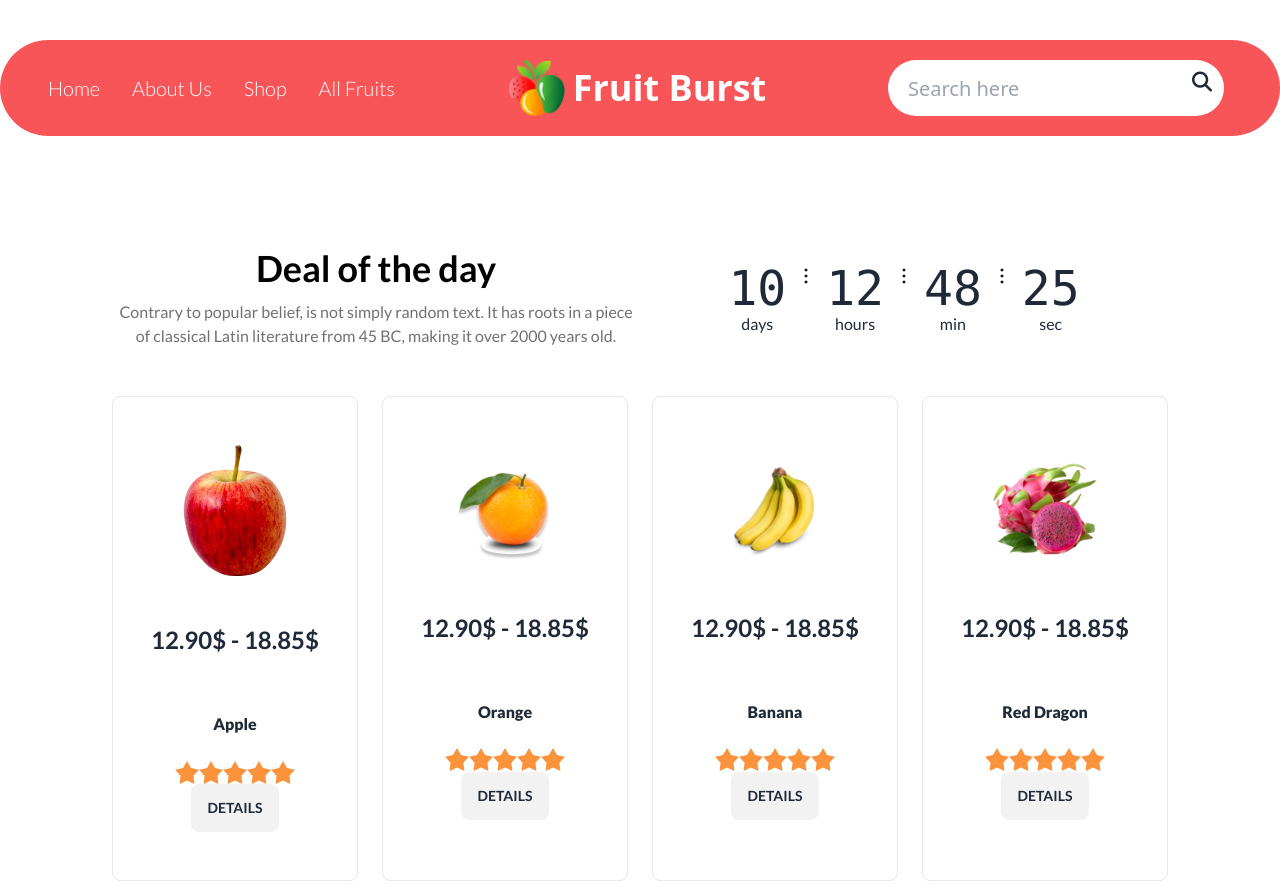
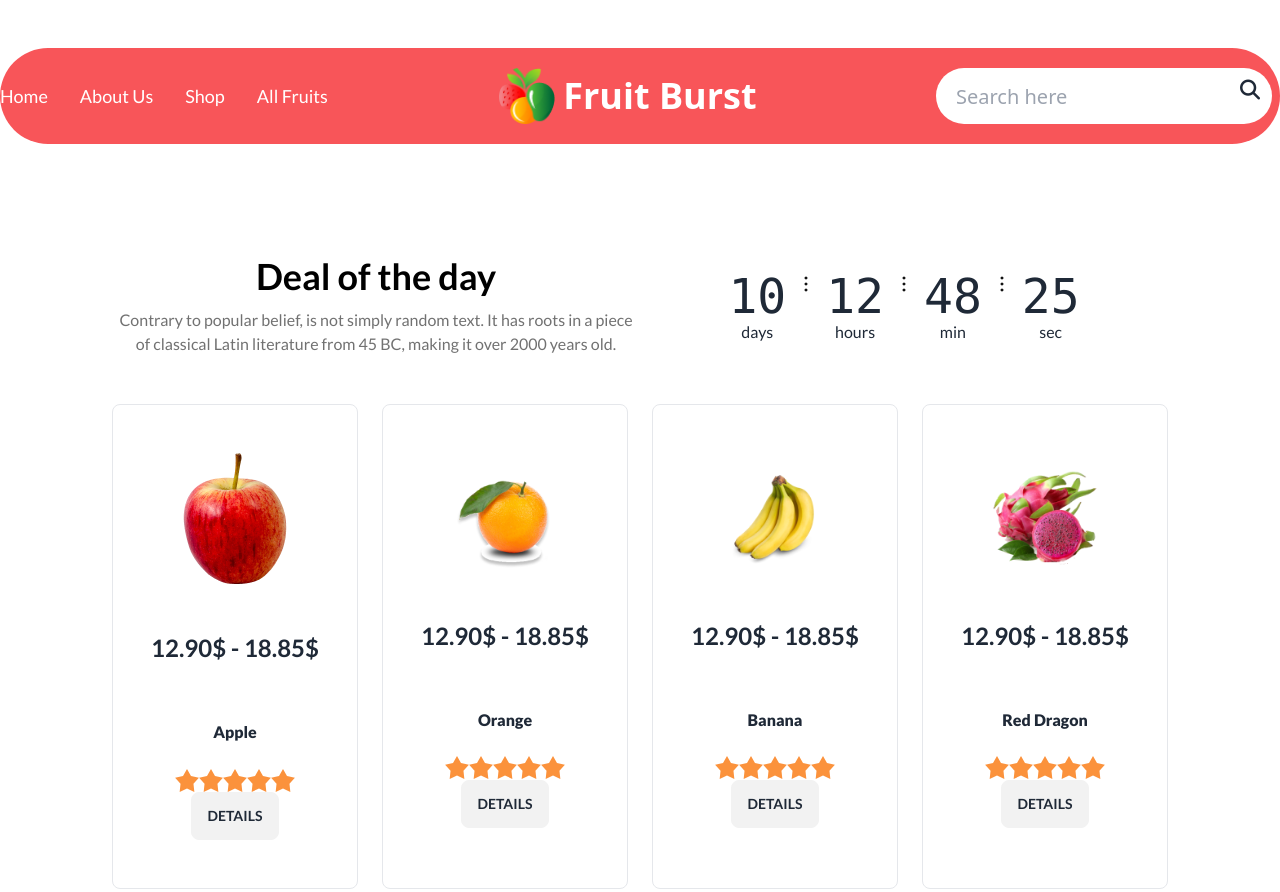
Before and after one commit to SHUVO29/Tailwind-Project, a plain HTML site: page index.html in a window 1280 px wide. Shown: the top 892 px of the page. Drawn offline with nearby package versions, Linux system fonts and the light colour scheme.

Commit message:
project update2

```diff
--- a/index.html
+++ b/index.html
@@ -51,10 +51,10 @@
 
 
 <!-- navbar section start -->
-
-  <nav class="mx-auto flex px-5 gap-8 justify-between items-center bg-[#F85559] h-24 md:px-12 mt-1 md:mt-10 rounded-full max-w-7xl">
-    <div class="hidden md:block">
-        <ul class="flex gap-8 text-white text-xl font-thin font-lato">
+<section>
+  <nav class="mx-auto flex px-5 gap-8 justify-between items-center bg-[#F85559] h-24 md:px-12 mt-1 md:mt-10 rounded-full max-w-7xl lg:px-0 lg:my-12 lg:py-4  ">
+    <div class="hidden md:block ">
+        <ul class="flex gap-8 text-white font-normal text-lg font-lato">
             <li class="hover:font-bold "><a href="">Home</a></li>
             <li class="hover:font-bold"><a href="">About Us</a></li>
             <li class="hover:font-bold"><a href="">Shop</a></li>
@@ -75,7 +75,7 @@
        <a href=""> <i class="fa-solid fa-bars text-2xl text-titleColor"></i></a>
     </div>
 </nav>
-
+</section>
 <!-- deal of the day start -->
 
 
@@ -623,8 +623,6 @@
       </div>
 
 
-
-
 </div>
 
 </div>
@@ -726,12 +724,6 @@
 
 
 
-
-
-
-
-
-
 <!-- choose us section end-->
 
 
```
